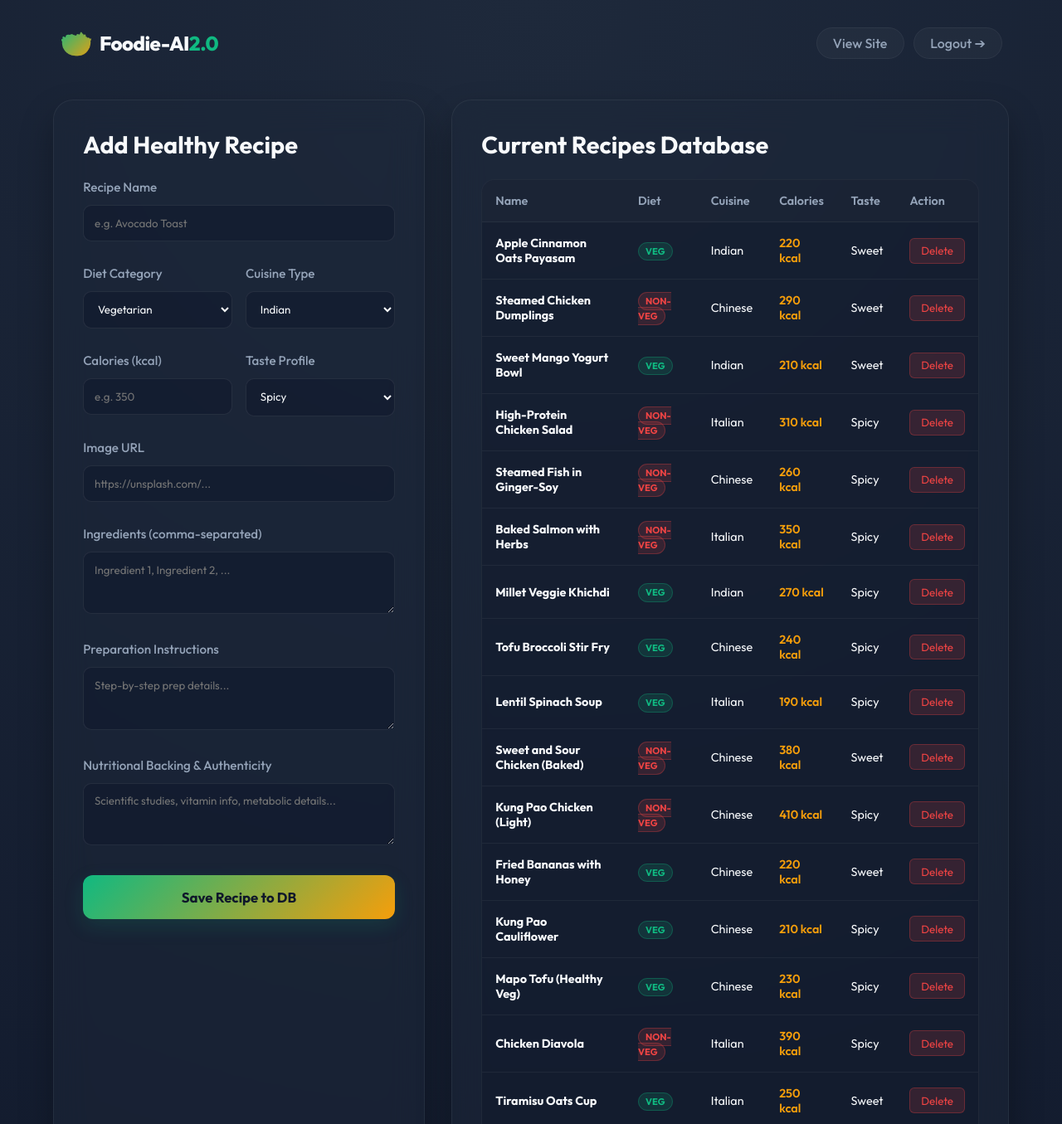
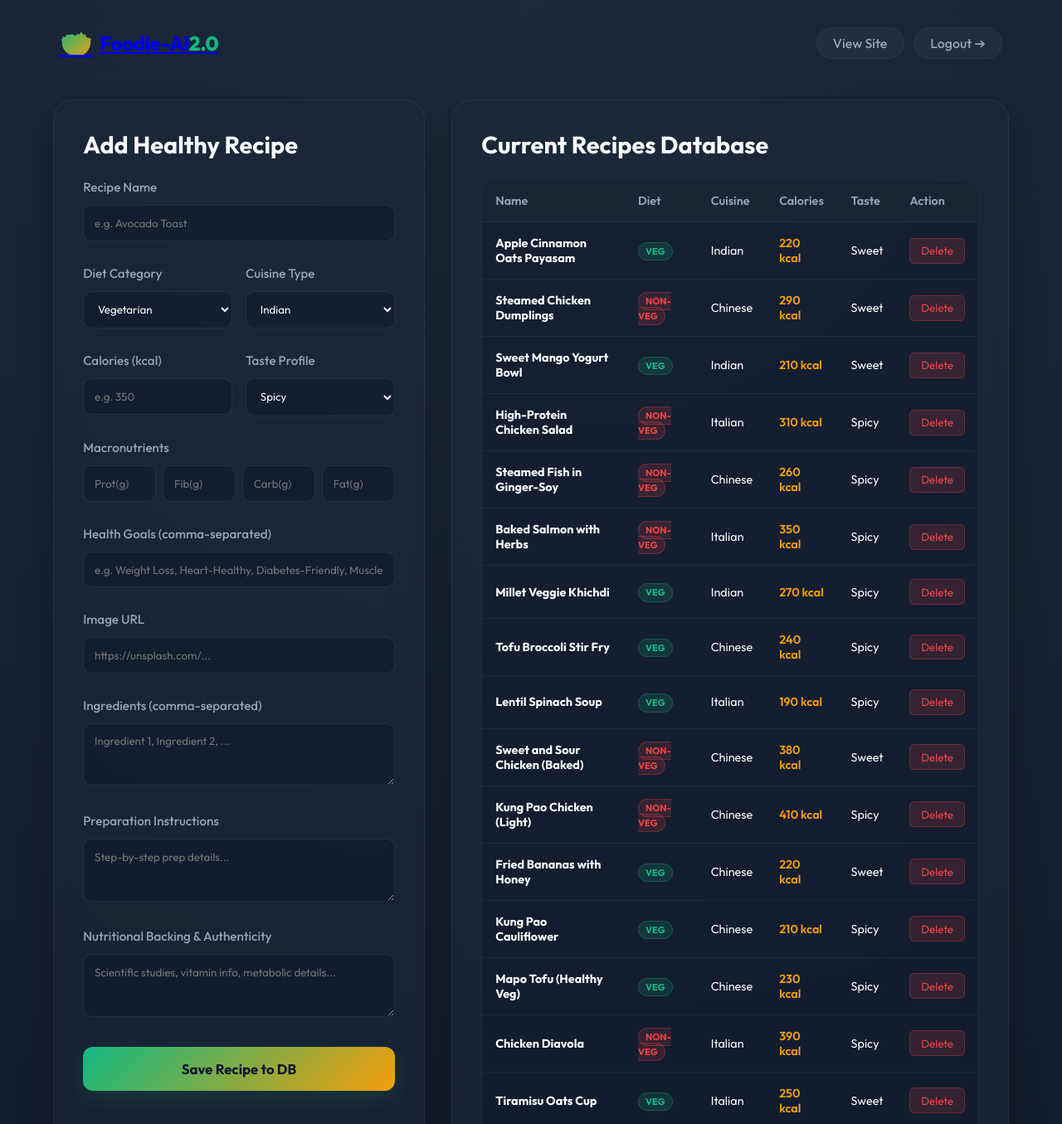
Before and after one commit to Shiv4mcodes/Foodie-AI-2.0, a Flask app: page /admin in a window 1280 px wide. Shown: the top 1355 px of the page at 83% size. Run offline with Flask 3, Linux system fonts and the light colour scheme; the visitor is signed in with stand-in values (Sample User, id 1); data comes from the database, SQL or seed files in the repository.

Commit message:
Enhance admin.html with nutrition and health goals fields
Added macro nutrition fields and health goals input to the admin form.

```diff
--- a/templates/admin.html
+++ b/templates/admin.html
@@ -9,10 +9,10 @@
 </head>
 <body>
     <header>
-        <div class="logo-container">
+        <a href="/" class="logo-container">
             <span class="logo-icon">🥗</span>
             <div class="logo-text">Foodie-AI<span>2.0</span></div>
-        </div>
+        </a>
         <div class="nav-links">
             <a href="/" style="margin-right: 0.5rem;" id="nav-home-link">View Site</a>
             <a href="/logout" id="btn-logout">Logout ➔</a>
@@ -61,6 +61,28 @@
                             <option value="Sweet">Sweet</option>
                         </select>
                     </div>
+                </div>
+
+                <!-- Macro Nutrition Fields -->
+                <label class="form-label">Macronutrients</label>
+                <div style="display: grid; grid-template-columns: repeat(4, 1fr); gap: 0.5rem; margin-bottom: 1.8rem;">
+                    <div class="form-group" style="margin-bottom: 0;">
+                        <input type="number" id="protein" class="form-input" min="0" placeholder="Prot(g)" title="Protein (grams)" required>
+                    </div>
+                    <div class="form-group" style="margin-bottom: 0;">
+                        <input type="number" id="fiber" class="form-input" min="0" placeholder="Fib(g)" title="Fiber (grams)" required>
+                    </div>
+                    <div class="form-group" style="margin-bottom: 0;">
+                        <input type="number" id="carbs" class="form-input" min="0" placeholder="Carb(g)" title="Carbs (grams)" required>
+                    </div>
+                    <div class="form-group" style="margin-bottom: 0;">
+                        <input type="number" id="fat" class="form-input" min="0" placeholder="Fat(g)" title="Fat (grams)" required>
+                    </div>
+                </div>
+
+                <div class="form-group">
+                    <label for="health_goals" class="form-label">Health Goals (comma-separated)</label>
+                    <input type="text" id="health_goals" class="form-input" placeholder="e.g. Weight Loss, Heart-Healthy, Diabetes-Friendly, Muscle Gain" required>
                 </div>
 
                 <div class="form-group">
```
